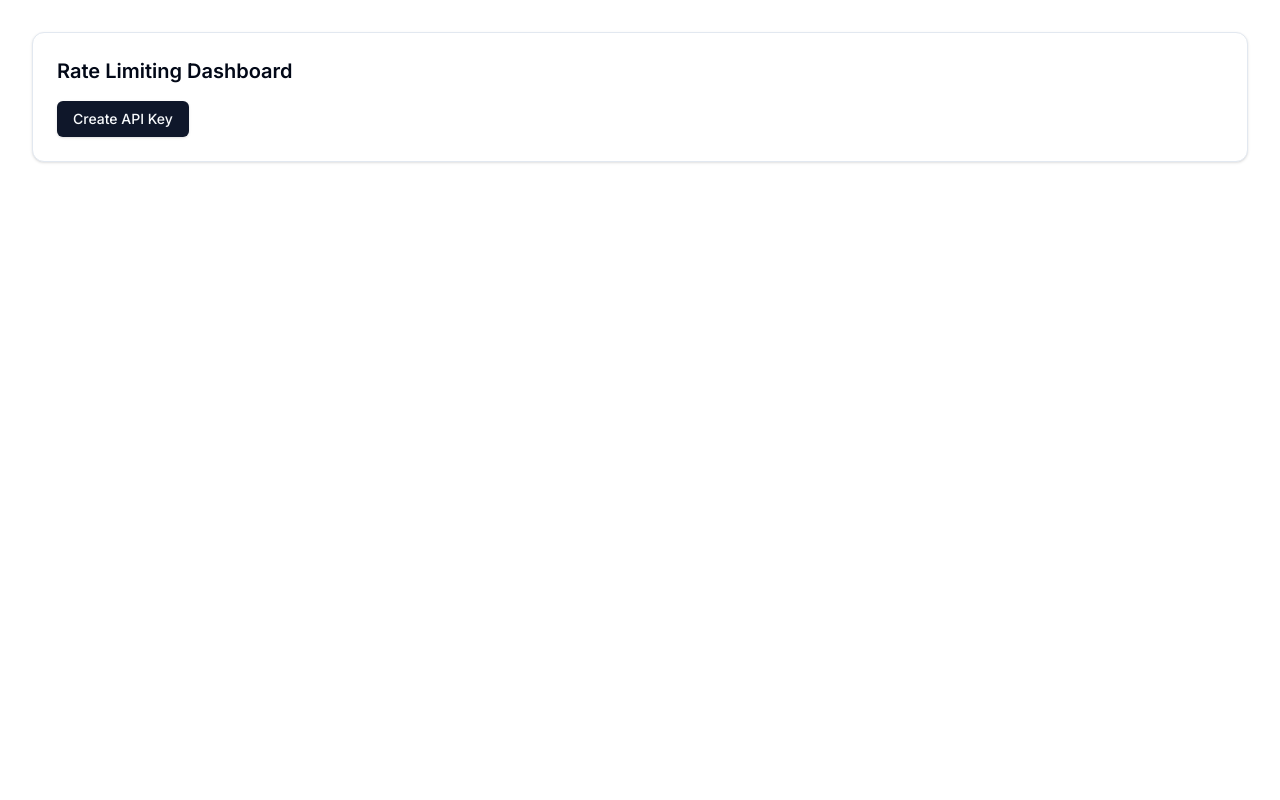
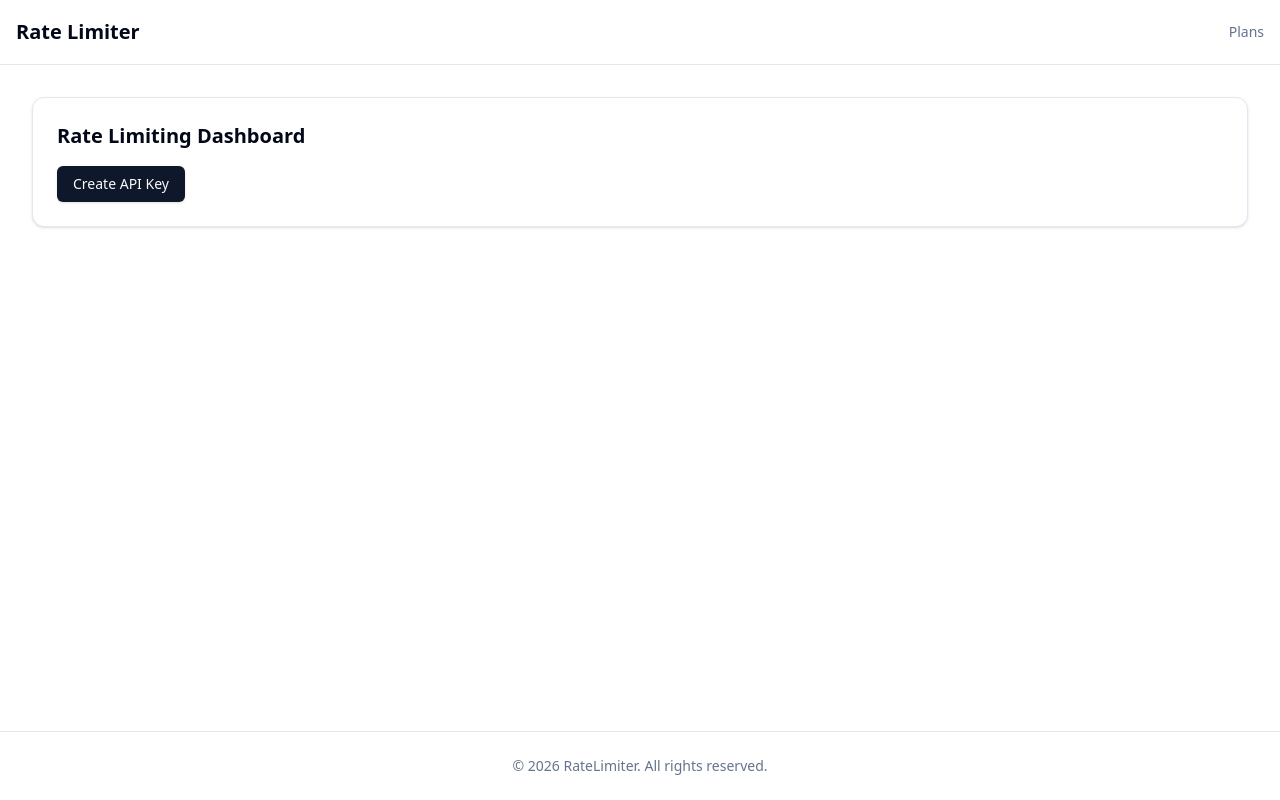
Before and after one commit to surajagrawal01/api-rate-limiter-with-dashboard, a Next.js app in the folder frontend/: page / in a window 1280 px wide. Built offline with nearby package versions, Linux system fonts and the light colour scheme.

Commit message:
feat(layout): add header and footer and update app layout

```diff
--- a/frontend/src/app/layout.tsx
+++ b/frontend/src/app/layout.tsx
@@ -1,27 +1,25 @@
-import type { Metadata } from "next"
-import { Inter } from "next/font/google"
-import "./globals.css"
-
-const inter = Inter({
-  subsets: ["latin"],
-  variable: "--font-inter",
-})
-
-export const metadata: Metadata = {
-  title: "Rate Limit Dashboard",
-  description: "Admin dashboard for API rate limiting",
-}
+import "./globals.css";
+import Header from "@/components/layout/Header";
+import Footer from "@/components/layout/Footer";
 
 export default function RootLayout({
   children,
 }: {
-  children: React.ReactNode
+  children: React.ReactNode;
 }) {
   return (
     <html lang="en">
-      <body className={`${inter.variable} antialiased`}>
-        {children}
+      <body className="min-h-screen flex flex-col">
+
+        <Header />
+
+        <main className="flex-1">
+          {children}
+        </main>
+
+        <Footer />
+
       </body>
     </html>
-  )
+  );
 }
--- /dev/null
+++ b/frontend/src/components/layout/Footer.tsx
@@ -0,0 +1,13 @@
+import Link from "next/link";
+
+export default function Footer() {
+    return (
+        <footer className="border-t bg-background">
+            <div className="mx-auto max-w-7xl px-4 py-6 flex flex-col md:flex-row items-center justify-center gap-4">
+                <p className="text-sm text-muted-foreground">
+                    © {new Date().getFullYear()} RateLimiter. All rights reserved.
+                </p>
+            </div>
+        </footer>
+    );
+}
--- /dev/null
+++ b/frontend/src/components/layout/Header.tsx
@@ -0,0 +1,24 @@
+"use client";
+
+import Link from "next/link";
+
+export default function Header() {
+    return (
+        <header className="border-b bg-background">
+            <div className="mx-auto flex h-16 max-w-7xl items-center justify-between px-4">
+
+                {/* Logo */}
+                <Link href="/" className="text-xl font-bold">
+                    Rate Limiter
+                </Link>
+
+                {/* Navigation */}
+                <nav className="hidden md:flex items-center gap-6">
+                    <Link href="/plans" className="text-sm text-muted-foreground hover:text-foreground">
+                        Plans
+                    </Link>
+                </nav>
+            </div>
+        </header>
+    );
+}
```
